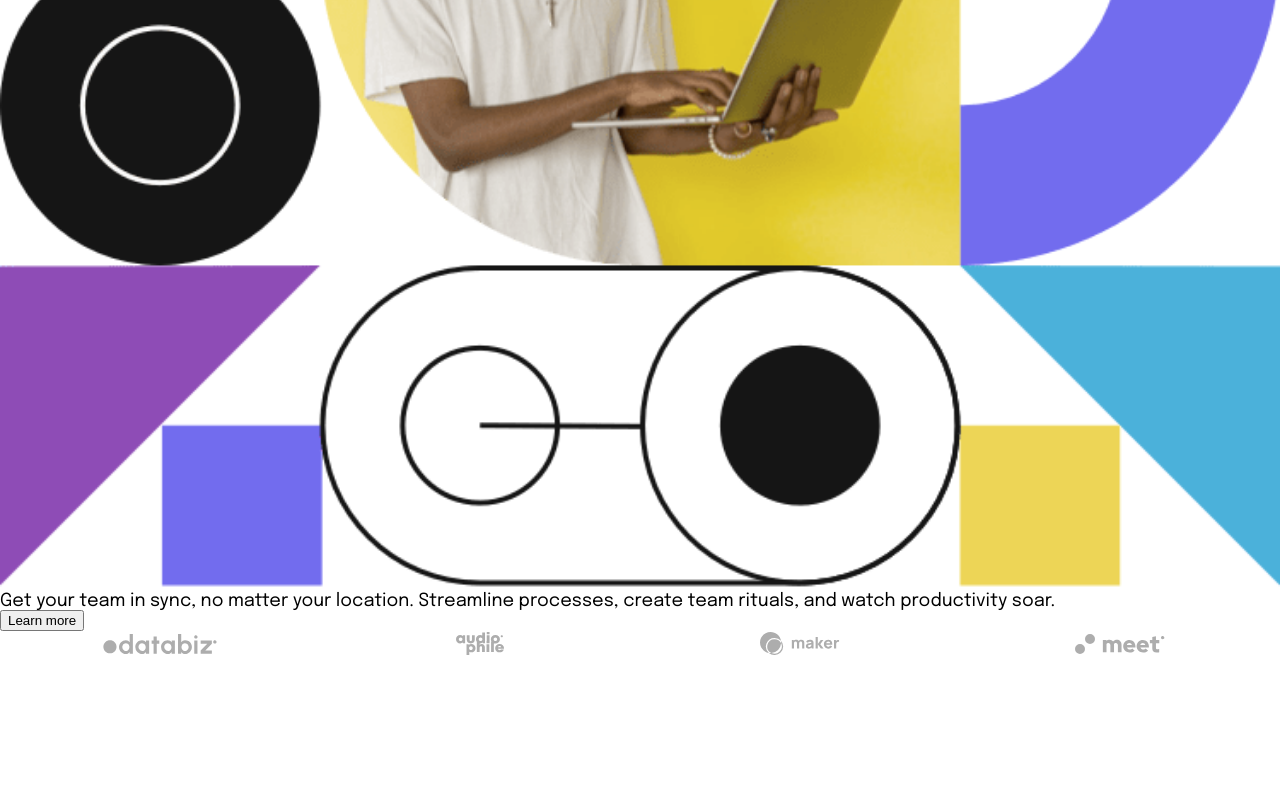
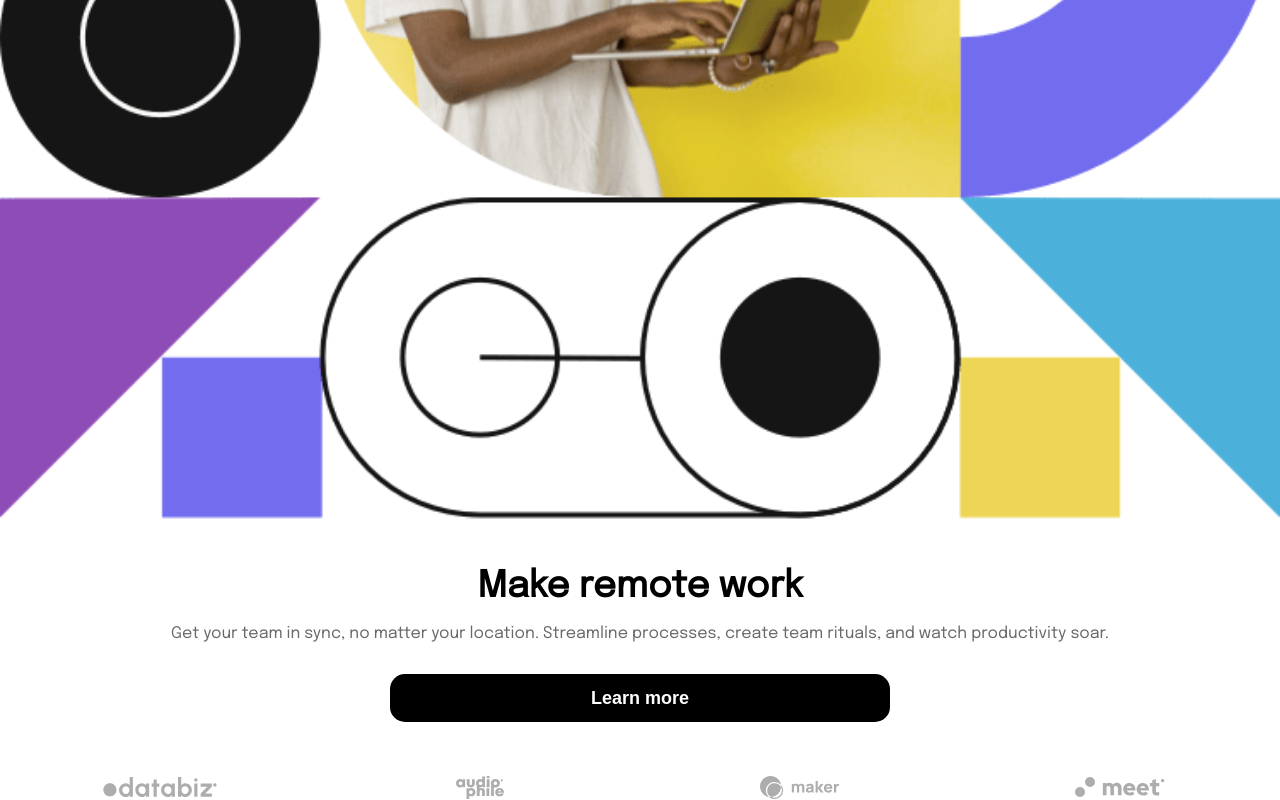
Before and after one commit to turunenv/frontendmentor-intro-with-dropdown, a React (Vite) app: page / in a window 1280 px wide. Shown: the part 510-1310 px from the top of the page. Before the commit the page ends 1167 px from the top, so only its background shows below. Built offline with nearby package versions, Linux system fonts and the light colour scheme.

Commit message:
fix element order

```diff
--- a/src/components/MainPage.module.css
+++ b/src/components/MainPage.module.css
@@ -1,3 +1,37 @@
+.mainContent {
+  padding: 16px;
+  display: flex;
+  flex-direction: column;
+  align-items: center;
+}
+
+.mainTitle {
+  font-weight: bold;
+  font-size: 2rem;
+  margin-bottom: 0;
+}
+
+.mainDescription {
+  color: var(--medium-gray);
+  font-size: 16px;
+  text-align: center;
+  line-height: 26px;
+  margin-bottom: 0;
+}
+
 .heroImg {
   width: 100%;
 }
+
+.button {
+ width: 40%;
+ height: 48px;
+ background: #000;
+ color: #fff;
+ border-radius: 15px;
+ font-size: 1rem;
+ font-weight: 700;
+ margin-top: 1.5rem;
+ margin-bottom: 2rem;
+ border: none;
+}
--- a/src/components/MainPage.tsx
+++ b/src/components/MainPage.tsx
@@ -4,21 +4,23 @@ import styles from './MainPage.module.css';
 export function MainPage() {
   return (
     <main>
-      <h1>Make remote work</h1>
       <div>
         <img
           src={mobileHeroImgUrl}
-          alt="a man working on his laptop"
+          alt='a man working on his laptop'
           className={styles.heroImg}
         />
       </div>
-      <div>
-        Get your team in sync, no matter your location. Streamline processes,
-        create team rituals, and watch productivity soar.
-      </div>
-      <div>
-        <button>Learn more</button>
-      </div>
+      <section className={styles.mainContent}>
+        <h1 className={styles.mainTitle}>Make remote work</h1>
+        <p className={styles.mainDescription}>
+          Get your team in sync, no matter your location. Streamline processes,
+          create team rituals, and watch productivity soar.
+        </p>
+        <button className={styles.button}>
+            Learn more
+        </button>
+      </section>
     </main>
-  )
+  );
 }
```
